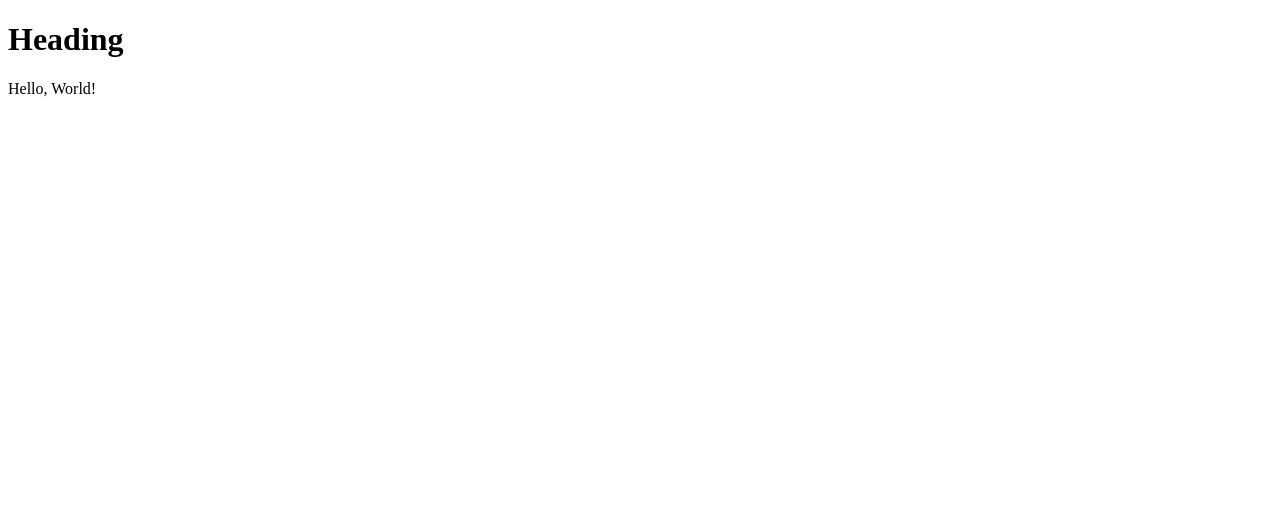
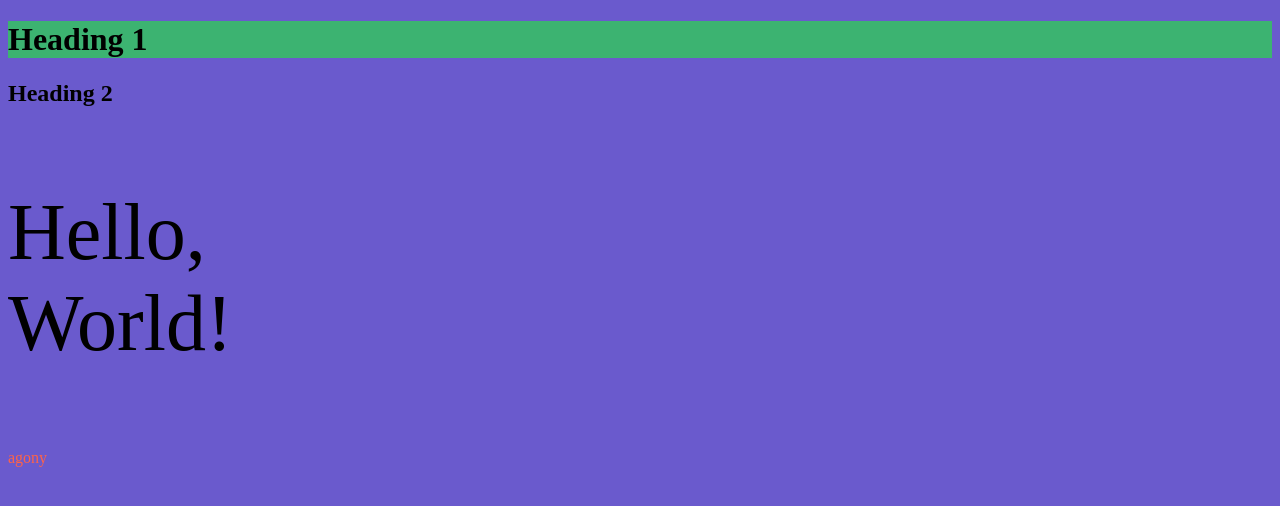
Before and after one commit to Sam-Olegario/ICS20-Unit0-05, a plain HTML site: page index.html in a window 1280 px wide. Drawn offline with Linux system fonts and the light colour scheme.

Commit message:
eggplant

```diff
--- a/index.html
+++ b/index.html
@@ -1,10 +1,12 @@
 <!DOCTYPE html>
 <html>
-    <head>
-        <title>Title</title>
-    </head>
-    <body>
-        <h1>Heading</h1>
-        <p>Hello, World!</p>
-    </body>
+  <head>
+    <title>Eggplant</title>
+  </head>
+  <body style="background-color:SlateBlue;">
+    <h1 style="background-color:MediumSeaGreen;">Heading 1</h1>
+    <h2 style="font-size:100;">Heading 2</h2>
+    <p style="font-size:500%;">Hello,<br>World!</p>
+    <p style="color:Tomato;">agony</p>
+  </body>
 </html>
```
